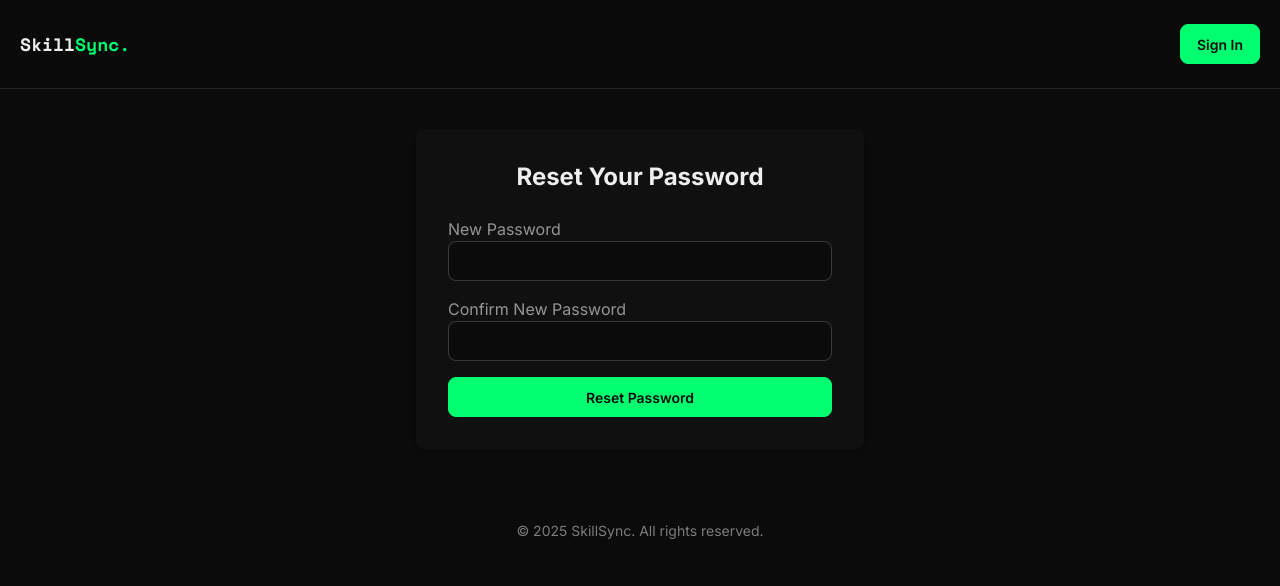
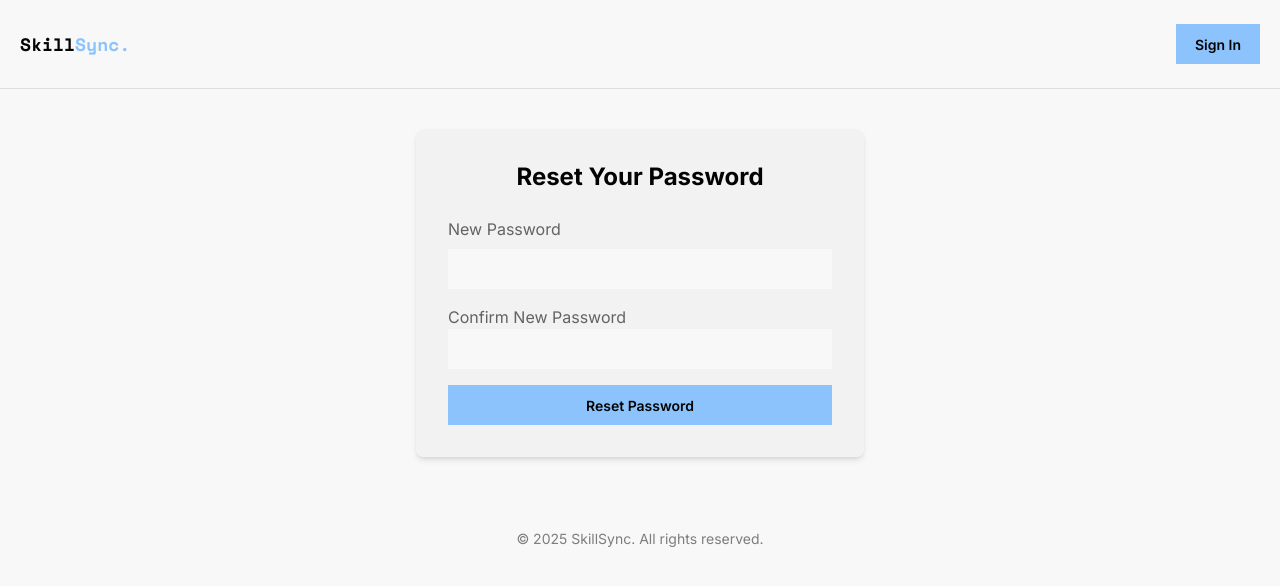
Before and after one commit to TheAnasObaid/SkillSync, a Next.js app in the folder frontend/: page /reset-password/1 in a window 1280 px wide. Shown: the top 586 px of the page. Built offline with nearby package versions, Linux system fonts and the light colour scheme; no server answers.

Commit message:
Add some UI fixes

```diff
--- a/frontend/src/app/challenges/[id]/page.tsx
+++ b/frontend/src/app/challenges/[id]/page.tsx
@@ -115,7 +115,7 @@ const ChallengeDetailsPage = () => {
 
   return (
     <>
-      <div className="max-w-6xl mx-auto px-4 py-12">
+      <div className="max-w-6xl w-full mx-auto px-4 py-12">
         <div className="grid lg:grid-cols-3 gap-12">
           <div className="lg:col-span-2 space-y-8">
             <h1 className="text-4xl md:text-5xl font-bold">
--- a/frontend/src/app/forget-password/page.tsx
+++ b/frontend/src/app/forget-password/page.tsx
@@ -38,7 +38,7 @@ const ForgotPasswordPage = () => {
   };
 
   return (
-    <div className="max-w-md mx-auto my-10 p-8 bg-base-200/50 rounded-lg shadow-md">
+    <div className="max-w-md mx-auto w-full my-10 p-8 bg-base-200/50 rounded-lg shadow-md">
       <h1 className="text-2xl font-bold text-center mb-6">
         Forgot Your Password?
       </h1>
@@ -48,7 +48,7 @@ const ForgotPasswordPage = () => {
       </p>
 
       <form onSubmit={handleSubmit(onSubmit)} className="space-y-4">
-        <div>
+        <div className="grid gap-2">
           <label htmlFor="email" className="label">
             Email Address
           </label>
--- a/frontend/src/app/layout.tsx
+++ b/frontend/src/app/layout.tsx
@@ -24,7 +24,7 @@ export default function RootLayout({
   return (
     <html
       lang="en"
-      data-theme="skillsync-tech"
+      data-theme="skillsync-lol"
       className={`${inter.className} ${inter.variable}`}
     >
       <body className="antialiased grid grid-rows-[auto_1fr_auto] gap-y-5">
--- a/frontend/src/app/reset-password/[token]/page.tsx
+++ b/frontend/src/app/reset-password/[token]/page.tsx
@@ -49,13 +49,13 @@ const ResetPasswordPage = () => {
   };
 
   return (
-    <div className="max-w-md mx-auto my-10 p-8 bg-base-200/50 rounded-lg shadow-md">
+    <div className="max-w-md mx-auto w-full my-10 p-8 bg-base-200/50 rounded-lg shadow-md">
       <h1 className="text-2xl font-bold text-center mb-6">
         Reset Your Password
       </h1>
 
       <form onSubmit={handleSubmit(onSubmit)} className="space-y-4">
-        <div>
+        <div className="grid gap-2">
           <label className="label">New Password</label>
           <input
             type="password"
--- a/frontend/src/components/Auth/LoginClient.tsx
+++ b/frontend/src/components/Auth/LoginClient.tsx
@@ -4,7 +4,6 @@ import LoginForm from "@/components/Auth/LoginForm";
 import { useSearchParams } from "next/navigation";
 
 const LoginClientComponent = () => {
-  // All the logic that uses the client-side hook is now safely inside this component
   const searchParams = useSearchParams();
   const isRegistered = searchParams.get("registered");
 
--- a/frontend/src/styles/globals.css
+++ b/frontend/src/styles/globals.css
@@ -1,7 +1,7 @@
 @import "tailwindcss";
 @plugin "daisyui";
 @plugin "daisyui/theme" {
-  name: "skillsync-tech";
+  name: "skillsync-pro";
   default: true;
   prefersdark: true;
   color-scheme: "dark";
@@ -37,8 +37,10 @@
   --noise: 0;
 }
 
+/* Remove below them */
+
 @plugin "daisyui/theme" {
-  name: "skillsync-brutal-light";
+  name: "skillsync-lol";
   default: true;
   prefersdark: false;
   color-scheme: "light";
@@ -75,7 +77,7 @@
   --radius-field: 0;
   --radius-box: 0;
   --size-selector: 0;
-  --size-field: 0;
+  --size-field: 4px;
   --border: 1px solid oklch(60% 0 0); /* Just a flat gray line */
   --depth: 0;
   --noise: 0;
```
